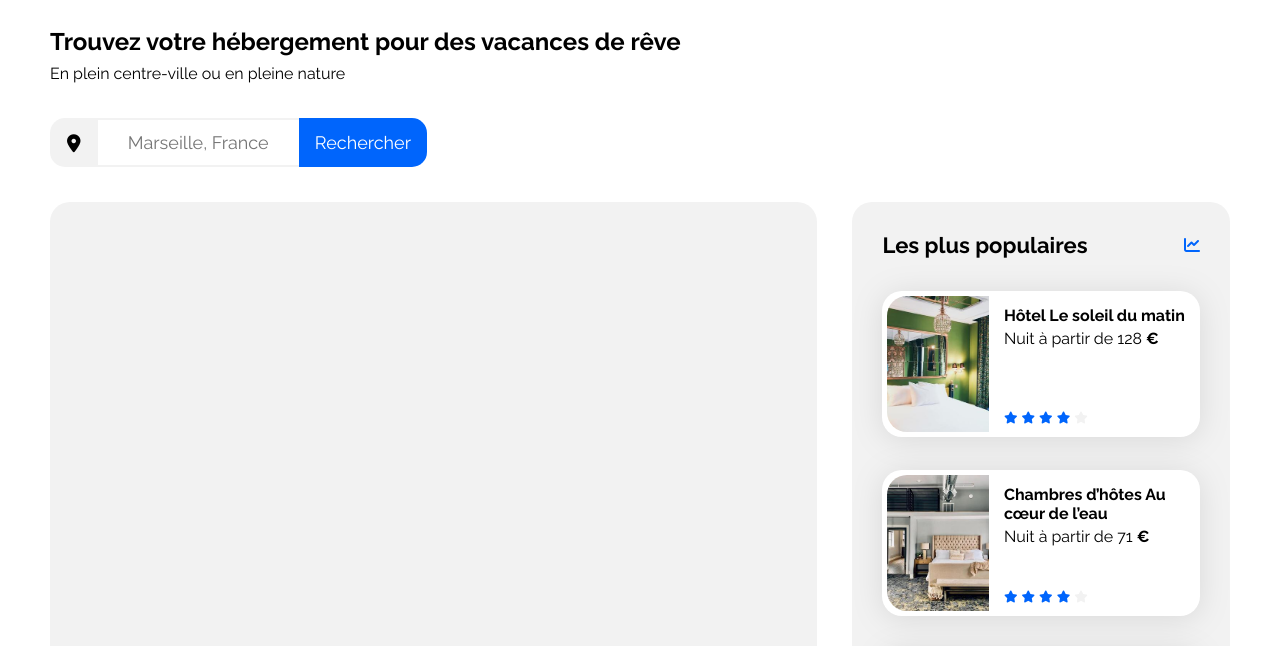
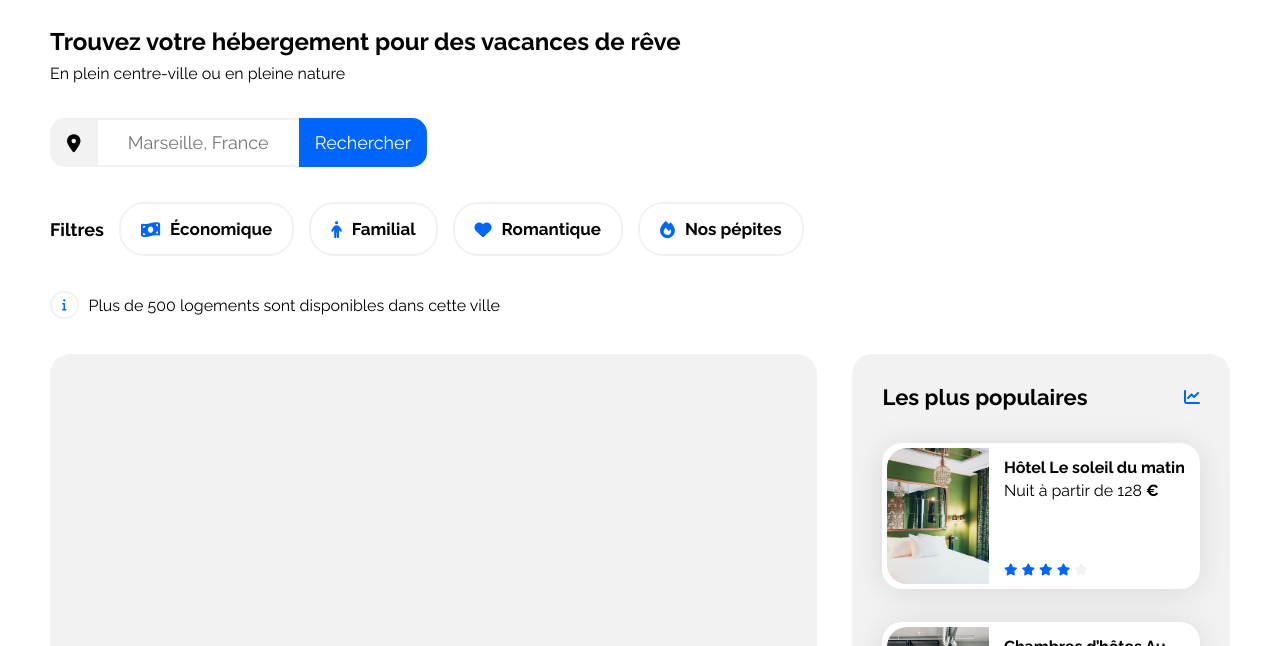
Before and after one commit to LB-Squishy/P3-Booki, a plain HTML site: page index.html in a window 1280 px wide. Shown: the part 82-728 px from the top of the page. Drawn offline with Linux system fonts and the light colour scheme.

Commit message:
Ajout des filtres

```diff
--- a/css/style.css
+++ b/css/style.css
@@ -108,7 +108,7 @@ button {
 
 /****** Section Info Group ***********/
 .info-group {
-    margin-top: 30px;
+    margin: 30px 0 35px 0;
 }
 
 .info-group__headline--subtitle {
@@ -154,6 +154,55 @@ button {
     padding: 0 16px;
     font-size: 18px;
     color: white;
+}
+
+/****** Filter ***********/
+.info-group__filter {
+    display: flex;
+    align-items: center;
+}
+
+.info-group__filter--label {
+    font-size: 18px;
+    font-weight: 700;
+    margin-right: 15px;
+}
+
+.info-group__filter--list {
+    display: flex;
+    gap: 15px;
+}
+
+.filter__btn {
+    display: flex;
+    align-items: center;
+    gap: 10px;
+    padding: 15px 20px;
+    border-radius: 25px;
+    border: var(--main-bg-color) solid 2px;
+    background-color: white;
+    font-size: 17px;
+    font-weight: 700;
+}
+
+.filter__btn:hover {
+    background-color: var(--filter-bg-color);
+}
+
+/****** Info Bar ***********/
+.info-group__info-bar {
+    display: flex;
+    align-items: center;
+    gap: 10px;
+    margin-top: 35px;
+}
+
+.info-group__info-bar--icon {
+    display: flex;
+    border-radius: 25px;
+    border: var(--main-bg-color) solid 2px;
+    font-size: 12px;
+    padding: 6px 10px 6px 10px;
 }
 
 /****** Hebergements And Populaires ***********/
--- a/index.html
+++ b/index.html
@@ -63,13 +63,48 @@
                                 class="info-group__search-bar--input"
                                 placeholder="Marseille, France"
                             />
-                            <button
-                                type="submit"
-                                class="info-group__search-bar--btn"
-                            >
+                            <button class="info-group__search-bar--btn">
                                 Rechercher
                             </button>
                         </form>
+                    </div>
+                    <div class="info-group__filter">
+                        <p class="info-group__filter--label">Filtres</p>
+                        <div class="info-group__filter--list">
+                            <button class="filter__btn">
+                                <i
+                                    class="filter__btn--icon fa-solid fa-money-bill-wave"
+                                ></i>
+                                <p class="filter__btn--name">Économique</p>
+                            </button>
+                            <button class="filter__btn">
+                                <i
+                                    class="filter__btn--icon fa-solid fa-solid fa-person"
+                                ></i>
+                                <p class="filter__btn--name">Familial</p>
+                            </button>
+                            <button class="filter__btn">
+                                <i
+                                    class="filter__btn--icon fa-solid fa-solid fa-heart"
+                                ></i>
+                                <p class="filter__btn--name">Romantique</p>
+                            </button>
+                            <button class="filter__btn">
+                                <i
+                                    class="filter__btn--icon fa-solid fa-solid fa-fire"
+                                ></i>
+                                <p class="filter__btn--name">Nos pépites</p>
+                            </button>
+                        </div>
+                    </div>
+                    <div class="info-group__info-bar">
+                        <i
+                            class="info-group__info-bar--icon fa-solid fa-info"
+                        ></i>
+                        <p class="info-group__info-bar--text">
+                            Plus de 500 logements sont disponibles dans cette
+                            ville
+                        </p>
                     </div>
                 </section>
                 <div class="hebergements-and-populaires">
```
